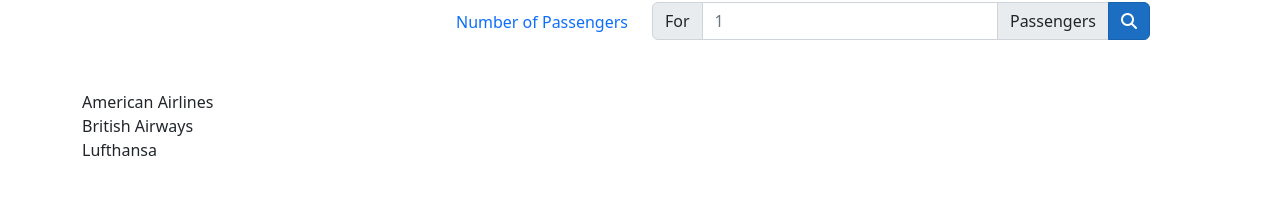
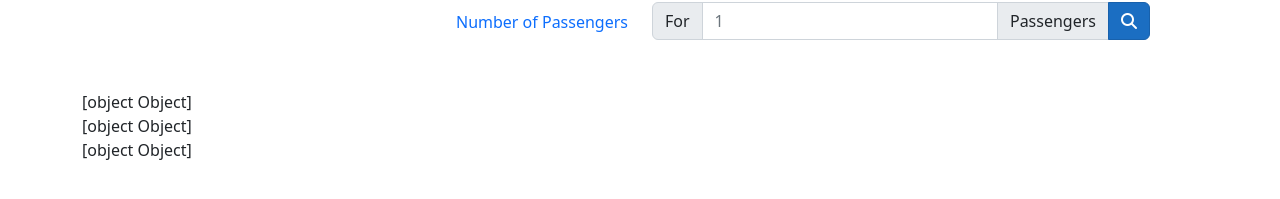
Before and after one commit to furiax/Tutorial.Flights, an Angular app in the folder Flights/ClientApp/: page / in a window 1280 px wide. Shown: the part 323-522 px from the top of the page. Built offline with nearby package versions, Linux system fonts and the light colour scheme.

Commit message:
implemented typescript interfaces and created some airlines

```diff
--- a/Flights/ClientApp/src/app/search-flights/search-flights.component.ts
+++ b/Flights/ClientApp/src/app/search-flights/search-flights.component.ts
@@ -7,9 +7,39 @@
 })
 export class SearchFlightsComponent {
 
-  searchResult: any = [
-    "American Airlines",
-    "British Airways",
-    "Lufthansa"
+  searchResult: FlightRm[] = [
+    {
+      airline: "American Airlines",
+      remainingNumberOfSeats: 500,
+      departure: { time: Date.now().toString(), place: "Los Angeles" },
+      arrival: { time: Date.now().toString(), place: "Istanbul" },
+      price: "350",
+    },
+    {
+      airline: "Deutsche BA",
+      remainingNumberOfSeats: 60,
+      departure: { time: Date.now().toString(), place: "Munchen" },
+      arrival: { time: Date.now().toString(), place: "Schiphol" },
+      price: "600",
+    },
+    {
+      airline: "British Airways",
+      remainingNumberOfSeats: 60,
+      departure: { time: Date.now().toString(), place: "London, England" },
+      arrival: { time: Date.now().toString(), place: "Vizzola-Ticino" },
+      price: "600",
+    }
   ]
 }
+
+export interface FlightRm {
+  airline: string;
+  arrival: TimePlaceRm;
+  departure: TimePlaceRm;
+  price: string;
+  remainingNumberOfSeats: number;
+}
+export interface TimePlaceRm {
+  place: string;
+  time: string;
+}
```
